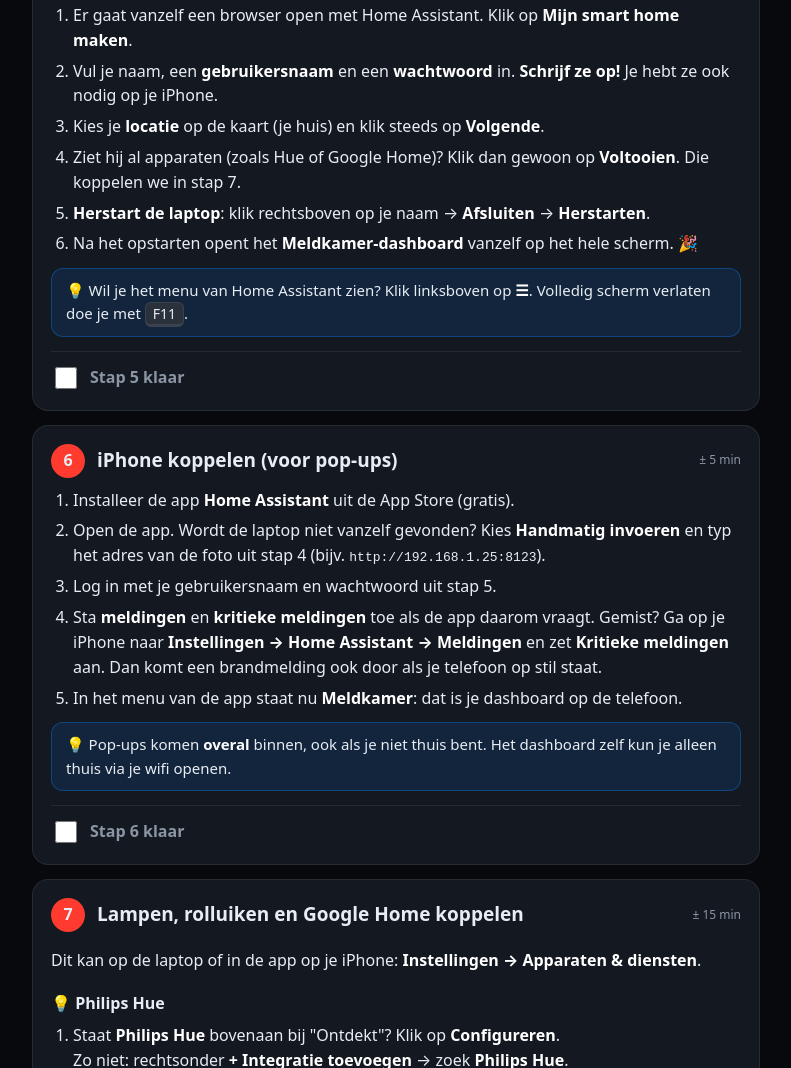
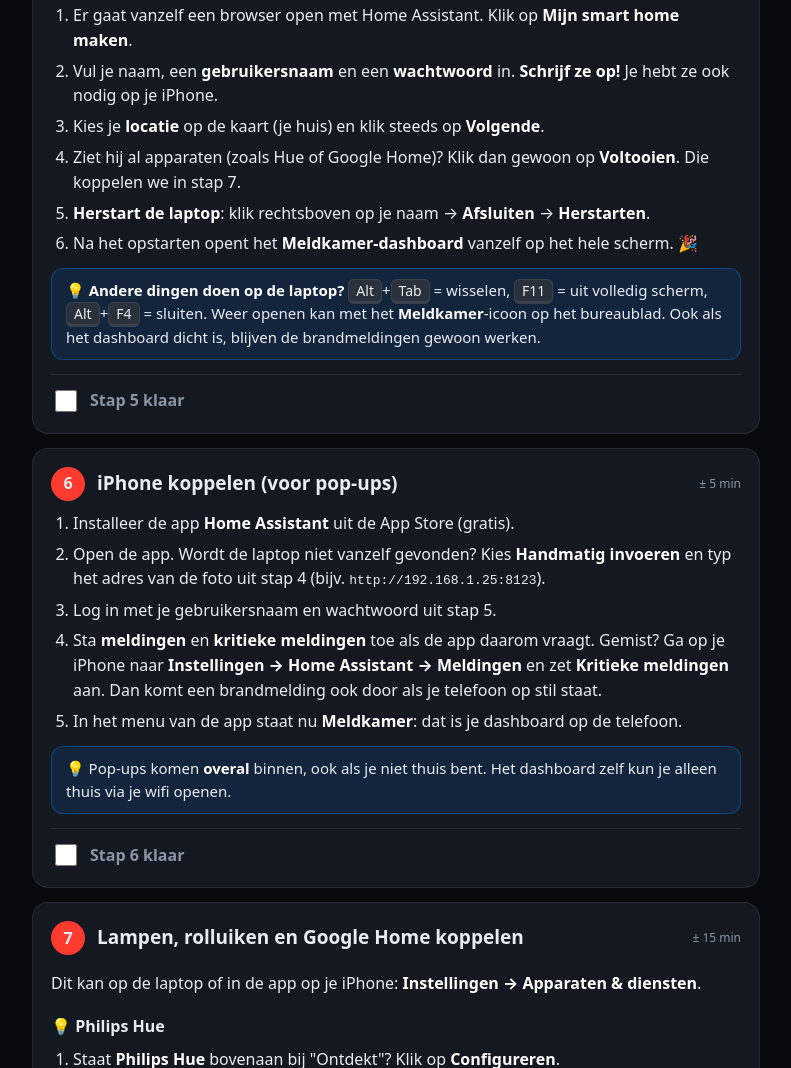
Before and after one commit to semsterkebnurg/-Hulpdiensten-App, a plain HTML site: page handleiding.html in a window 1280 px wide. Shown: the part 3103-4171 px from the top of the page, without its empty margins (244-1035 px from the left). Drawn offline with Linux system fonts and the light colour scheme.

Commit message:
Meldkamer-icoon op bureaublad en in menu, uitleg in handleiding
Co-Authored-By: Claude Opus 5.5 <noreply@anthropic.com>
Claude-Session: https://claude.ai/code/session_0195ypcEwPeemUQZa3YdvhVV

```diff
--- a/handleiding.html
+++ b/handleiding.html
@@ -165,7 +165,7 @@ footer{color:var(--zacht);font-size:14px;text-align:center;margin-top:30px}
     <li><b>Herstart de laptop</b>: klik rechtsboven op je naam → <b>Afsluiten</b> → <b>Herstarten</b>.</li>
     <li>Na het opstarten opent het <b>Meldkamer-dashboard</b> vanzelf op het hele scherm. 🎉</li>
   </ol>
-  <div class="tip">💡 Wil je het menu van Home Assistant zien? Klik linksboven op <b>☰</b>. Volledig scherm verlaten doe je met <kbd>F11</kbd>.</div>
+  <div class="tip">💡 <b>Andere dingen doen op de laptop?</b> <kbd>Alt</kbd>+<kbd>Tab</kbd> = wisselen, <kbd>F11</kbd> = uit volledig scherm, <kbd>Alt</kbd>+<kbd>F4</kbd> = sluiten. Weer openen kan met het <b>Meldkamer</b>-icoon op het bureaublad. Ook als het dashboard dicht is, blijven de brandmeldingen gewoon werken.</div>
   <label class="vink"><input type="checkbox"> Stap 5 klaar</label>
 </section>
 
```
Also changed, not shown: 1 other file.
